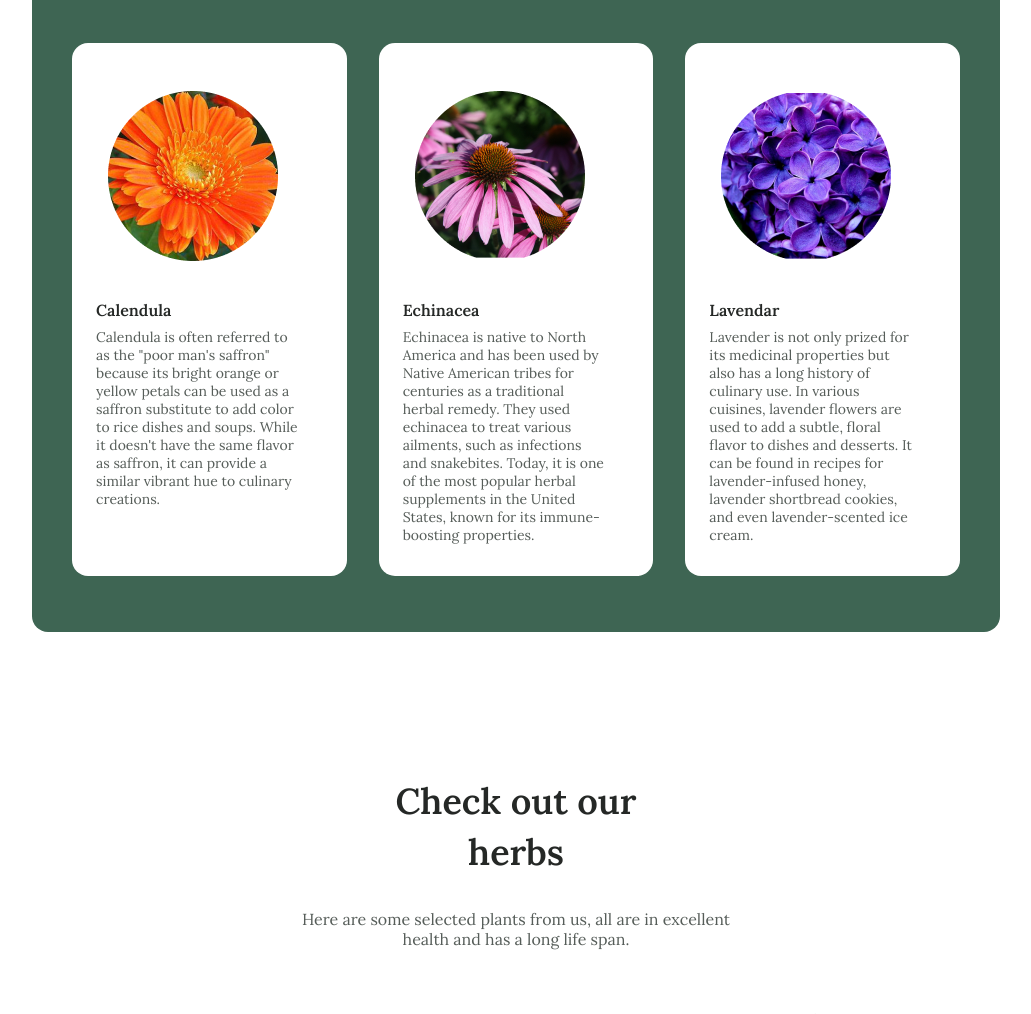
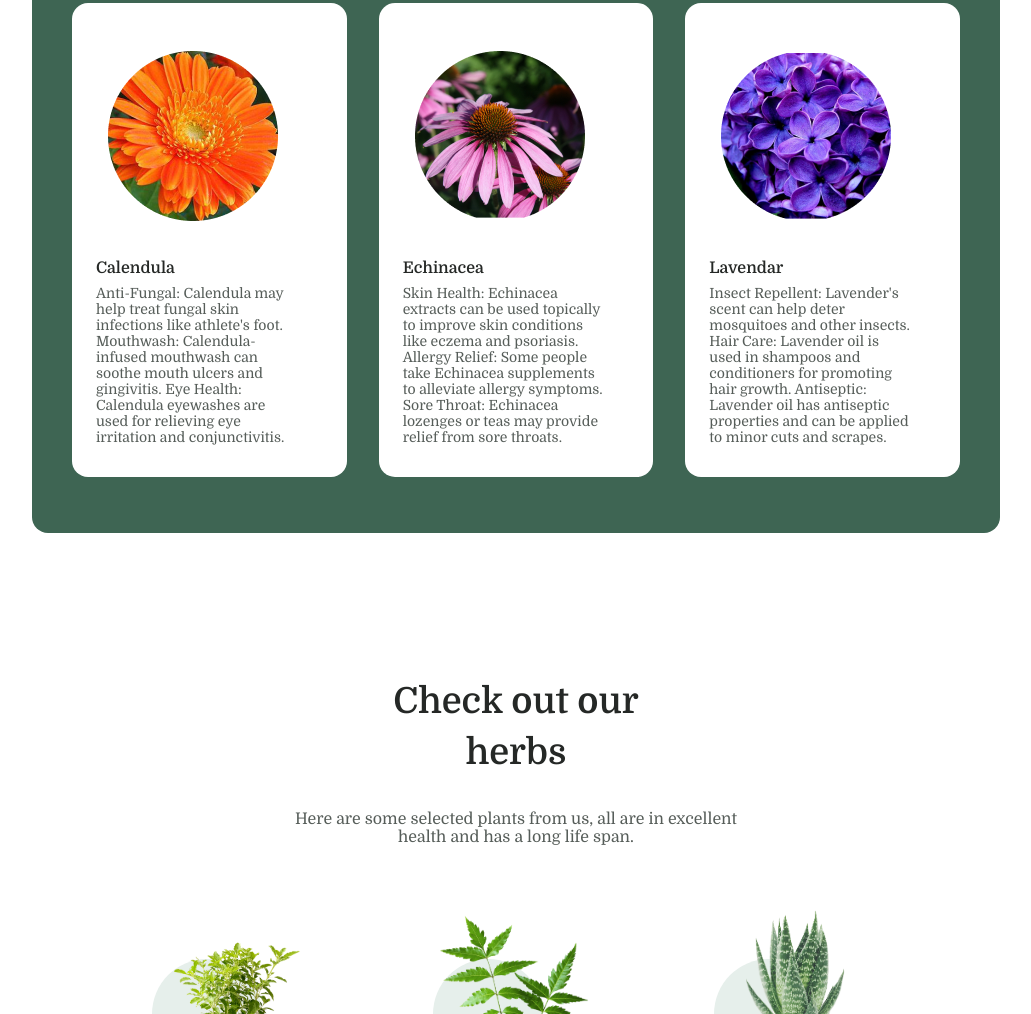
Before and after one commit to BasiliskFTW/Myrtle, a plain HTML site: page index.html in a window 1280 px wide. Shown: the part 1615-2629 px from the top of the page, without its empty margins (124-1155 px from the left). Drawn offline with nearby package versions, Linux system fonts and the light colour scheme; a script that the page names is missing.

Commit message:
Font updates

```diff
--- a/assets/login/login.css
+++ b/assets/login/login.css
@@ -1,10 +1,10 @@
-@import url('https://fonts.googleapis.com/css2?family=Space+Mono:wght@400;700&display=swap');
+@import url('https://fonts.googleapis.com/css2?family=Domine:wght@400;500;600;700&display=swap');
 
 
 
 
 body {
-    font-family: 'Space Mono', monospace;
+    font-family: 'Domine', serif;
     font-weight: 300;
     line-height: 1.7;
     color: #ffeba7;
--- a/assets/scss/config/_variables.scss
+++ b/assets/scss/config/_variables.scss
@@ -1,5 +1,6 @@
 /*=============== GOOGLE FONTS ===============*/
-@import url('https://fonts.googleapis.com/css2?family=Lora:wght@400;500;600;700&display=swap');
+@import url('https://fonts.googleapis.com/css2?family=Domine:wght@400;500;600;700&display=swap');
+
 
 /*=============== VARIABLES CSS ===============*/
 :root {
@@ -21,7 +22,7 @@
 
     /*========== Font and typography ==========*/
     /*.5rem = 8px | 1rem = 16px ...*/
-    --body-font: 'Lora', serif;
+    --body-font: 'Domine', serif;
 
     --big-font-size: 2rem;
     --h1-font-size: 1.5rem;
--- a/index.html
+++ b/index.html
@@ -163,12 +163,9 @@
                         </div>
                         <h3 class="steps__card-title">Calendula</h3>
                         <p class="steps__card-description">
-                            Calendula is often referred to as the "poor man's saffron" because its bright orange or
-                            yellow petals can be used as a
-                            saffron substitute to add color to rice dishes and soups. While it doesn't have the same
-                            flavor as saffron, it can
-                            provide a similar vibrant hue to culinary creations.
-
+                            Anti-Fungal: Calendula may help treat fungal skin infections like athlete's foot.
+                            Mouthwash: Calendula-infused mouthwash can soothe mouth ulcers and gingivitis.
+                            Eye Health: Calendula eyewashes are used for relieving eye irritation and conjunctivitis.
                         </p>
                     </div>
                     <div class="steps__card">
@@ -177,11 +174,10 @@
                         </div>
                         <h3 class="steps__card-title">Echinacea</h3>
                         <p class="steps__card-description">
-                            Echinacea is native to North America and has been used by Native American tribes for
-                            centuries as a traditional herbal remedy. They used echinacea to treat various ailments,
-                            such as infections and snakebites.
-                            Today, it is one of the most popular herbal supplements in the United States, known for its
-                            immune-boosting properties.
+                            Skin Health: Echinacea extracts can be used topically to improve skin conditions like eczema
+                            and psoriasis.
+                            Allergy Relief: Some people take Echinacea supplements to alleviate allergy symptoms.
+                            Sore Throat: Echinacea lozenges or teas may provide relief from sore throats.
                         </p>
                     </div>
 
@@ -191,12 +187,10 @@
                         </div>
                         <h3 class="steps__card-title">Lavendar</h3>
                         <p class="steps__card-description">
-                            Lavender is not only prized for its medicinal properties but also has a long history of
-                            culinary use. In various cuisines, lavender flowers are used to add a subtle, floral flavor
-                            to dishes and desserts.
-                            It can be found in recipes for lavender-infused honey, lavender shortbread cookies, and even
-                            lavender-scented ice
-                            cream.
+                            Insect Repellent: Lavender's scent can help deter mosquitoes and other insects.
+                            Hair Care: Lavender oil is used in shampoos and conditioners for promoting hair growth.
+                            Antiseptic: Lavender oil has antiseptic properties and can be applied to minor cuts and
+                            scrapes.
                         </p>
                     </div>
                 </div>
```
Also changed, not shown: assets/css/styles.css, 1 other file.
